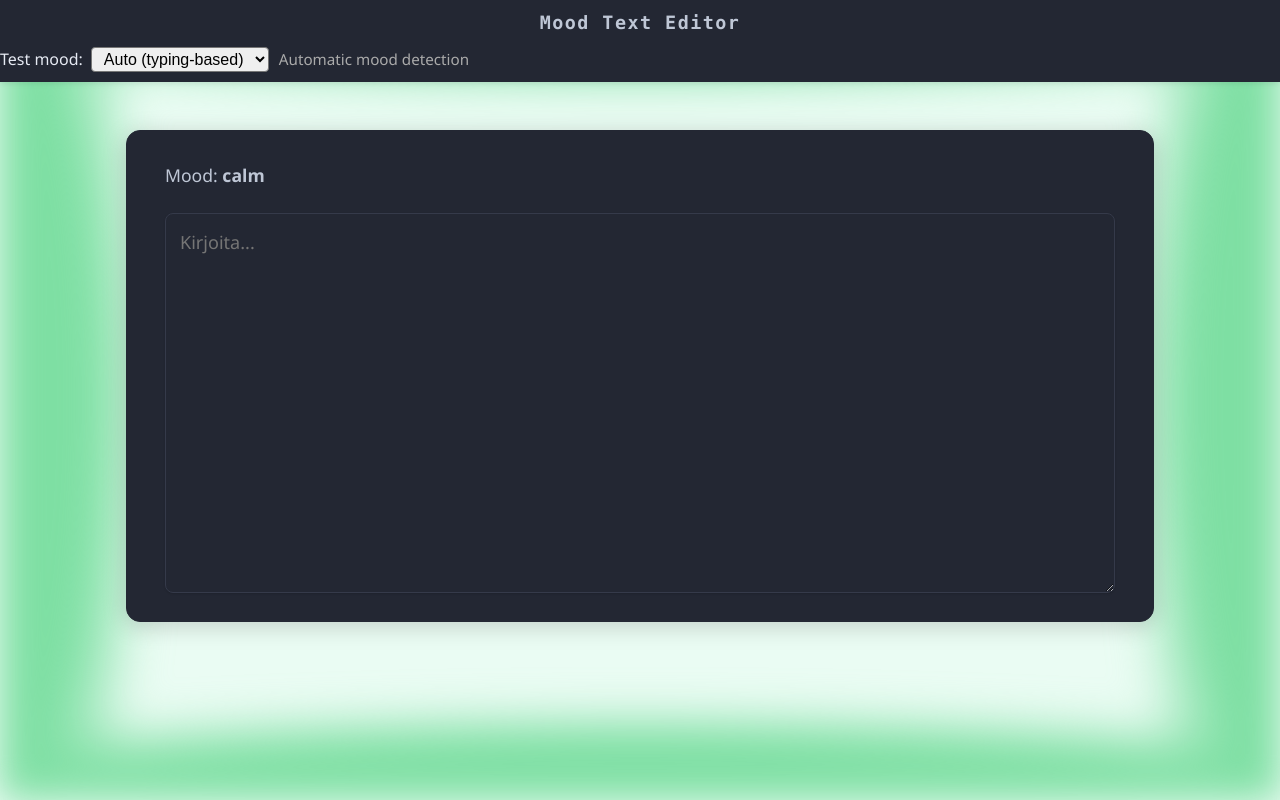
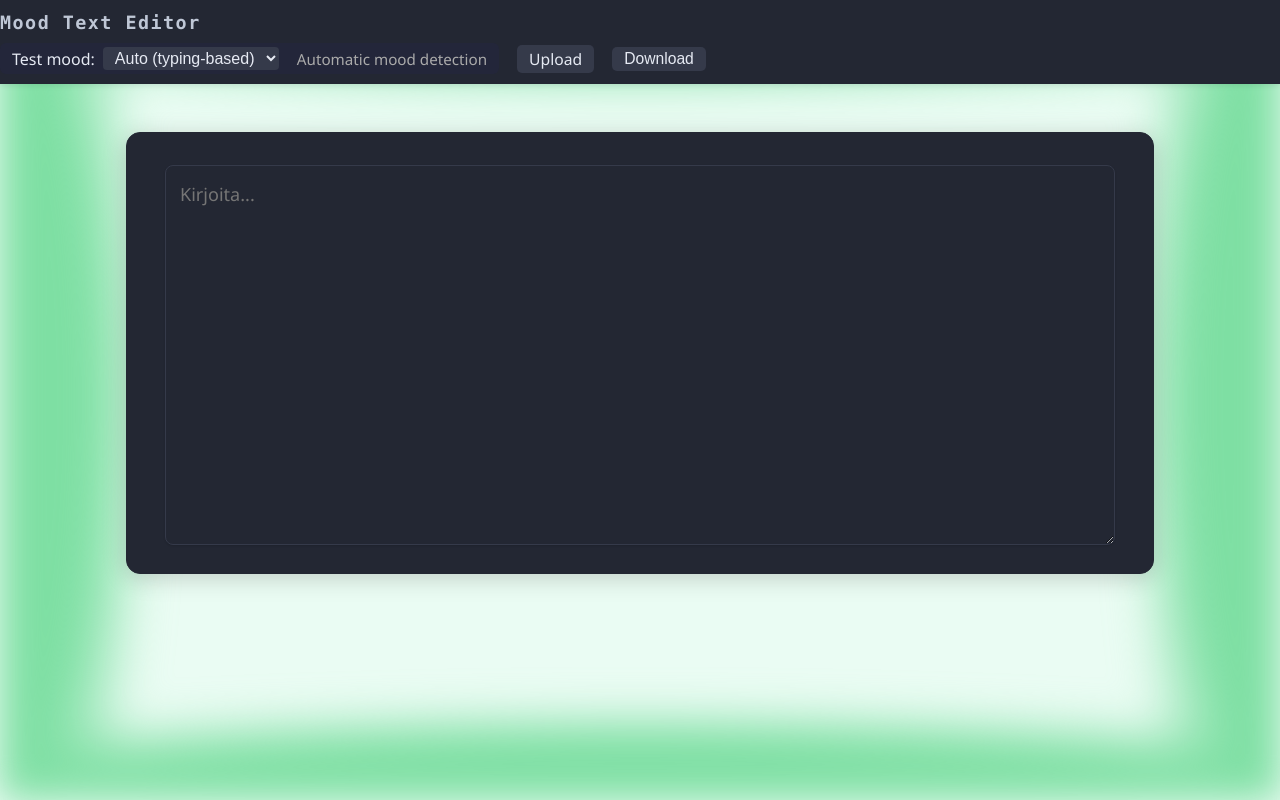
Before and after one commit to saarol2/Mood-text-editor, a React (Vite) app: page / in a window 1280 px wide. Built offline with nearby package versions, Linux system fonts and the light colour scheme.

Commit message:
Upload and download actions

```diff
--- a/src/App.tsx
+++ b/src/App.tsx
@@ -1,6 +1,7 @@
 
 import React, { useEffect, useState } from 'react'
 import Editor from './editor/Editor'
+import HeaderActions from './editor/HeaderActions'
 import useMoodDetector, { Mood } from './editor/useMoodDetector'
 
 
@@ -50,32 +51,49 @@ export default function App() {
     }
   }, [mood])
 
+  // Editor value state and handlers
+  const [editorValue, setEditorValue] = useState('')
+
+  // Handle file upload
+  const handleFileUpload = (e: React.ChangeEvent<HTMLInputElement>) => {
+    const file = e.target.files?.[0]
+    if (!file) return
+    const reader = new FileReader()
+    reader.onload = (ev) => {
+      setEditorValue(ev.target?.result as string || '')
+    }
+    reader.readAsText(file)
+    e.target.value = ''
+  }
+
+  // Handle download
+  const handleDownload = () => {
+    const blob = new Blob([editorValue], { type: 'text/plain' })
+    const url = URL.createObjectURL(blob)
+    const a = document.createElement('a')
+    a.href = url
+    a.download = 'mood-editor.txt'
+    document.body.appendChild(a)
+    a.click()
+    setTimeout(() => {
+      document.body.removeChild(a)
+      URL.revokeObjectURL(url)
+    }, 0)
+  }
+
   return (
     <div className="app">
-      <header>
-        <h1>Mood Text Editor</h1>
-        <div style={{ marginTop: 12 }}>
-          <label htmlFor="mood-select" style={{ fontWeight: 500, marginRight: 8 }}>Test mood:</label>
-          <select
-            id="mood-select"
-            value={manualMood}
-            onChange={e => setManualMood(e.target.value as Mood | 'auto')}
-            style={{ fontSize: '1rem', padding: '2px 8px', borderRadius: 4 }}
-          >
-            <option value="auto">Auto (typing-based)</option>
-            <option value="calm">Calm</option>
-            <option value="focused">Focused</option>
-            <option value="frustrated">Frustrated</option>
-            <option value="uncertain">Uncertain</option>
-            <option value="stressed">Stressed</option>
-          </select>
-          <span style={{ marginLeft: 10, fontSize: '0.95em', color: '#aaa' }}>
-            {manualMood === 'auto' ? 'Automatic mood detection' : 'Manual override'}
-          </span>
-        </div>
+      <header style={{ display: 'flex', flexDirection: 'column', alignItems: 'flex-start', gap: 8, marginBottom: 24 }}>
+        <h1 style={{ margin: 0 }}>Mood Text Editor</h1>
+        <HeaderActions
+          onUpload={handleFileUpload}
+          onDownload={handleDownload}
+          manualMood={manualMood}
+          setManualMood={m => setManualMood(m as Mood | 'auto')}
+        />
       </header>
       <main>
-        <Editor mood={mood} />
+        <Editor mood={mood} value={editorValue} setValue={setEditorValue} />
       </main>
     </div>
   )
--- /dev/null
+++ b/src/editor/DownloadButton.tsx
@@ -0,0 +1,16 @@
+import React from 'react'
+
+interface DownloadButtonProps {
+  onDownload: () => void
+}
+
+const DownloadButton: React.FC<DownloadButtonProps> = ({ onDownload }) => (
+  <button
+    onClick={onDownload}
+    style={{ background: '#353a4a', color: '#e6eaf3', border: 'none', borderRadius: 5, padding: '3px 12px', fontSize: '0.98em', cursor: 'pointer' }}
+  >
+    Download
+  </button>
+)
+
+export default DownloadButton
--- a/src/editor/Editor.tsx
+++ b/src/editor/Editor.tsx
@@ -1,21 +1,31 @@
+
 import React, { useEffect, useRef, useState } from 'react'
+// ...existing code...
 
-export default function Editor({ mood }: { mood: string }) {
+interface EditorProps {
+  mood: string
+  value: string
+  setValue: (v: string) => void
+}
+
+export default function Editor({ mood, value, setValue }: EditorProps) {
   const ref = useRef<HTMLTextAreaElement | null>(null)
-  const [value, setValue] = useState('')
 
+  // Keep textarea in sync with value
   useEffect(() => {
-    const ta = ref.current
-    if (!ta) return
-    const onInput = (e: Event) => setValue((e.target as HTMLTextAreaElement).value)
-    ta.addEventListener('input', onInput)
-    return () => ta.removeEventListener('input', onInput)
-  }, [])
+    if (ref.current && ref.current.value !== value) {
+      ref.current.value = value
+    }
+  }, [value])
 
   return (
     <div className={`editor mood-${mood}`}>
-      <div className="controls">Mood: <strong>{mood}</strong></div>
-      <textarea ref={ref} placeholder="Kirjoita..." />
+      <textarea
+        ref={ref}
+        placeholder="Kirjoita..."
+        value={value}
+        onChange={e => setValue(e.target.value)}
+      />
     </div>
   )
 }
--- /dev/null
+++ b/src/editor/HeaderActions.tsx
@@ -0,0 +1,44 @@
+import React from 'react'
+import UploadButton from './UploadButton'
+import DownloadButton from './DownloadButton'
+
+interface HeaderActionsProps {
+  onUpload: (e: React.ChangeEvent<HTMLInputElement>) => void
+  onDownload: () => void
+  manualMood: string
+  setManualMood: (m: string) => void
+}
+
+const moodOptions = [
+  { value: 'auto', label: 'Auto (typing-based)' },
+  { value: 'calm', label: 'Calm' },
+  { value: 'focused', label: 'Focused' },
+  { value: 'frustrated', label: 'Frustrated' },
+  { value: 'uncertain', label: 'Uncertain' },
+  { value: 'stressed', label: 'Stressed' },
+]
+
+const HeaderActions: React.FC<HeaderActionsProps> = ({ onUpload, onDownload, manualMood, setManualMood }) => (
+  <div style={{ display: 'flex', gap: 18, alignItems: 'center', flexWrap: 'wrap' }}>
+    <div style={{ display: 'flex', alignItems: 'center', gap: 8, background: '#23263a', borderRadius: 6, padding: '4px 12px' }}>
+      <label htmlFor="mood-select" style={{ fontWeight: 500 }}>Test mood:</label>
+      <select
+        id="mood-select"
+        value={manualMood}
+        onChange={e => setManualMood(e.target.value)}
+        style={{ fontSize: '1rem', padding: '2px 8px', borderRadius: 4, background: '#353a4a', color: '#e6eaf3', border: 'none' }}
+      >
+        {moodOptions.map(opt => (
+          <option key={opt.value} value={opt.value}>{opt.label}</option>
+        ))}
+      </select>
+      <span style={{ marginLeft: 10, fontSize: '0.95em', color: '#aaa' }}>
+        {manualMood === 'auto' ? 'Automatic mood detection' : 'Manual override'}
+      </span>
+    </div>
+    <UploadButton onUpload={onUpload} />
+    <DownloadButton onDownload={onDownload} />
+  </div>
+)
+
+export default HeaderActions
--- /dev/null
+++ b/src/editor/UploadButton.tsx
@@ -0,0 +1,22 @@
+import React from 'react'
+
+interface UploadButtonProps {
+  onUpload: (e: React.ChangeEvent<HTMLInputElement>) => void
+}
+
+const UploadButton: React.FC<UploadButtonProps> = ({ onUpload }) => (
+  <>
+    <input
+      type="file"
+      accept=".txt,text/plain"
+      style={{ display: 'none' }}
+      id="file-upload"
+      onChange={onUpload}
+    />
+    <label htmlFor="file-upload" style={{ cursor: 'pointer', background: '#353a4a', color: '#e6eaf3', borderRadius: 5, padding: '3px 12px', fontSize: '0.98em' }}>
+      Upload
+    </label>
+  </>
+)
+
+export default UploadButton
```
